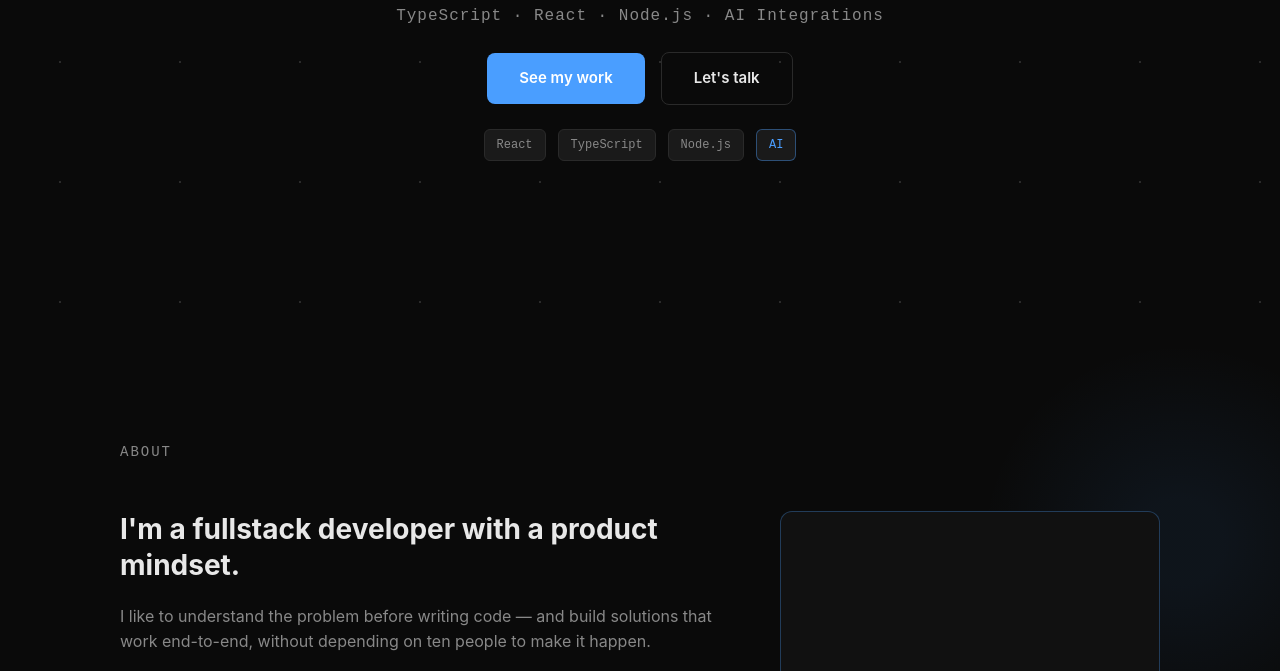
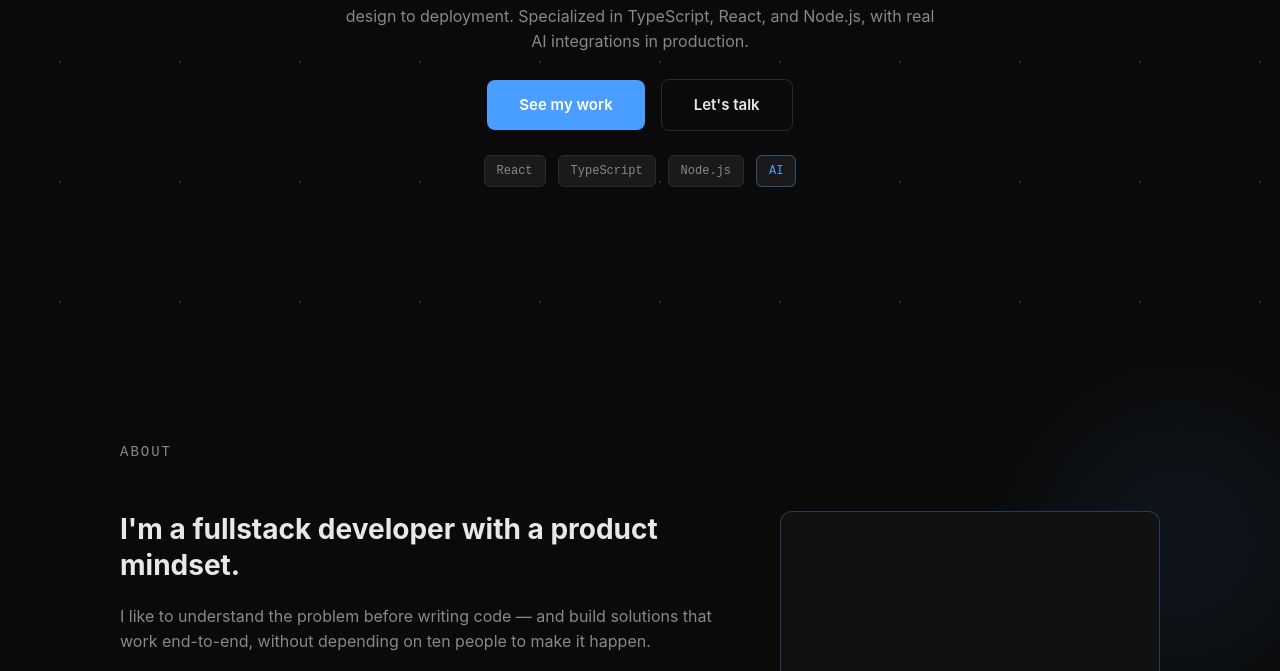
Before and after one commit to MauroBrandan/MauroBrandan.github.io, an Astro site: page / in a window 1280 px wide. Shown: the part 429-1100 px from the top of the page. Built offline with nearby package versions, Linux system fonts and the light colour scheme; Astro itself is replaced by a stand-in of ours.

Commit message:
Update Hero component: replace static description with translatable text and adjust styling for consistency

```diff
--- a/src/components/Hero.astro
+++ b/src/components/Hero.astro
@@ -11,7 +11,7 @@ const badges = ['React', 'TypeScript', 'Node.js', 'AI'];
     <div class="hero-text">
       <h1 class="headline">{t.headline}</h1>
       <p class="subline">{t.subline}</p>
-      <p class="desc">TypeScript · React · Node.js · AI Integrations</p>
+      <p class="desc">{t.desc}</p>
       <div class="cta-row">
         <a href="#projects" class="btn-primary">{t.viewProjects}</a>
         <a href="#contact" class="btn-secondary">{t.getInTouch}</a>
@@ -80,11 +80,12 @@ const badges = ['React', 'TypeScript', 'Node.js', 'AI'];
   }
 
   .desc {
-    font-family: 'Geist Mono', monospace;
+    font-family: 'Inter', sans-serif;
     font-size: 16px;
     font-weight: 400;
     color: var(--text-secondary);
-    letter-spacing: 1px;
+    line-height: 1.6;
+    max-width: 600px;
     margin: 0;
   }
 
```
